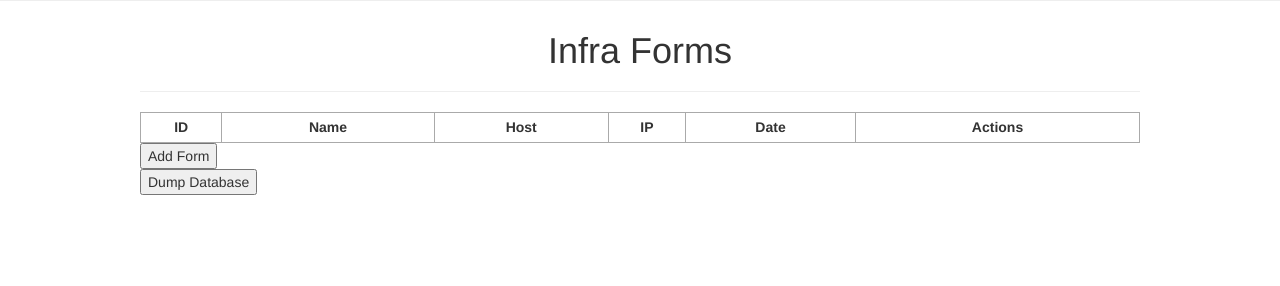
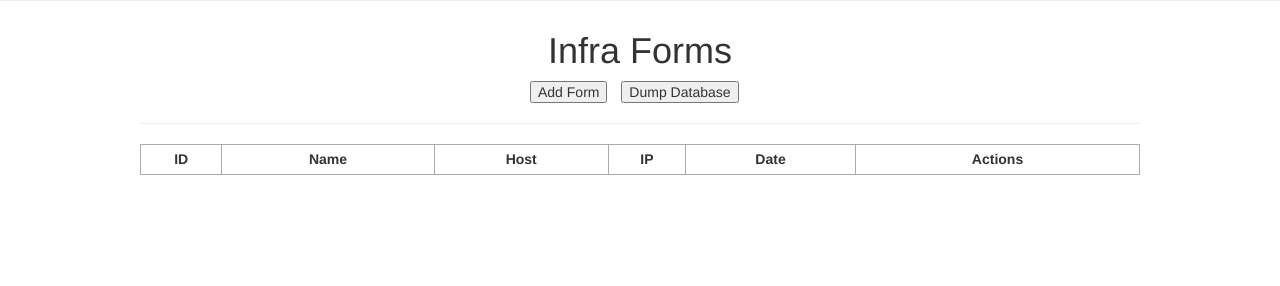
Before and after one commit to Lab-Brat/flask_masque, a Flask app: page / in a window 1280 px wide. Shown: the part 65-351 px from the top of the page. Run offline with Flask 2, Linux system fonts and the light colour scheme; data that the repository does not hold is empty; some libraries are stand-ins or nearby versions.

Commit message:
move buttons to top

```diff
--- a/static/css/main.css
+++ b/static/css/main.css
@@ -14,6 +14,18 @@ nav a {
     font-size: 1.8em;
     margin-left: 50px;
     text-decoration: none;
+}
+
+.button-container form,
+.button-container form div {
+    text-align: center;
+    display: inline;
+    line-height: normal;
+}
+
+.button-container button {
+    display: inline;
+    vertical-align: middle;
 }
 
 table, td, th {
--- a/templates/base.html
+++ b/templates/base.html
@@ -23,4 +23,5 @@
     </div>
     {% block body %}{% endblock %}
 </body>
+<br/><br/><br/><br/>
 </html>
--- a/templates/index.html
+++ b/templates/index.html
@@ -8,6 +8,20 @@
 {% block body %}
 <div class="content">
     <h1 style="text-align: center">Infra Forms</h1>
+
+    <div class="button-container">
+        <form action="/form">
+            <dev style="position: relative; left: 39%;">
+                <input type="submit" value="Add Form">
+            </dev>
+        </form>
+
+        <form action="/dump">
+            <div style="position: relative; left: 40%;">
+                <input type="submit" value="Dump Database">
+            </div>
+        </form>
+    </div>
     <hr/>
 
     <table>
@@ -35,13 +49,4 @@
         {% endfor %}
     </table>
 
-
-    <form action="/form">
-        <input type="submit" value="Add Form">
-    </form>
-
-    <form action="/dump">
-        <input type="submit" value="Dump Database">
-    </form>
-
 {% endblock %}
```
Also changed, not shown: templates/form.html (+6 -6 lines), templates/update.html (+7 -7 lines).
